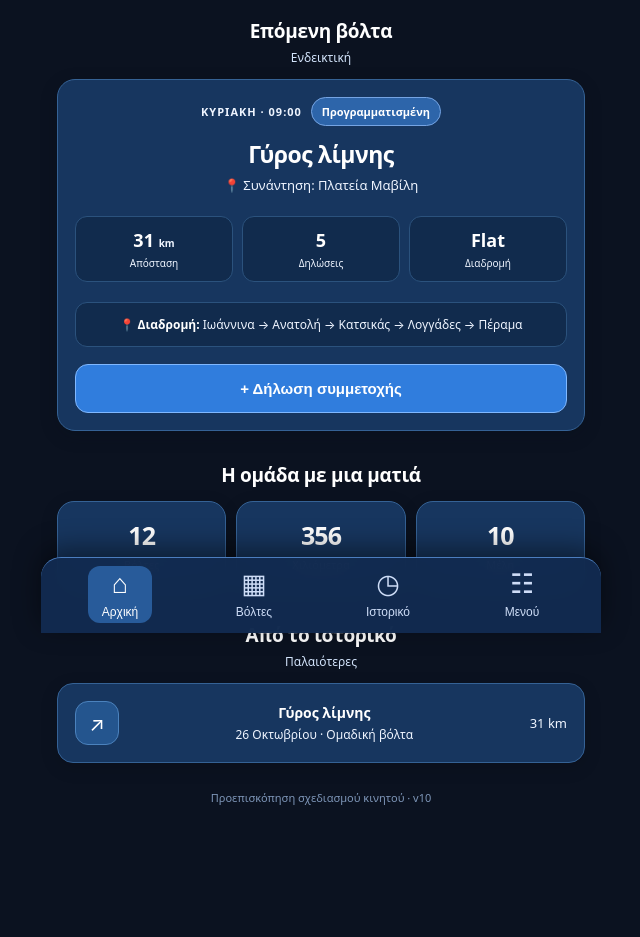
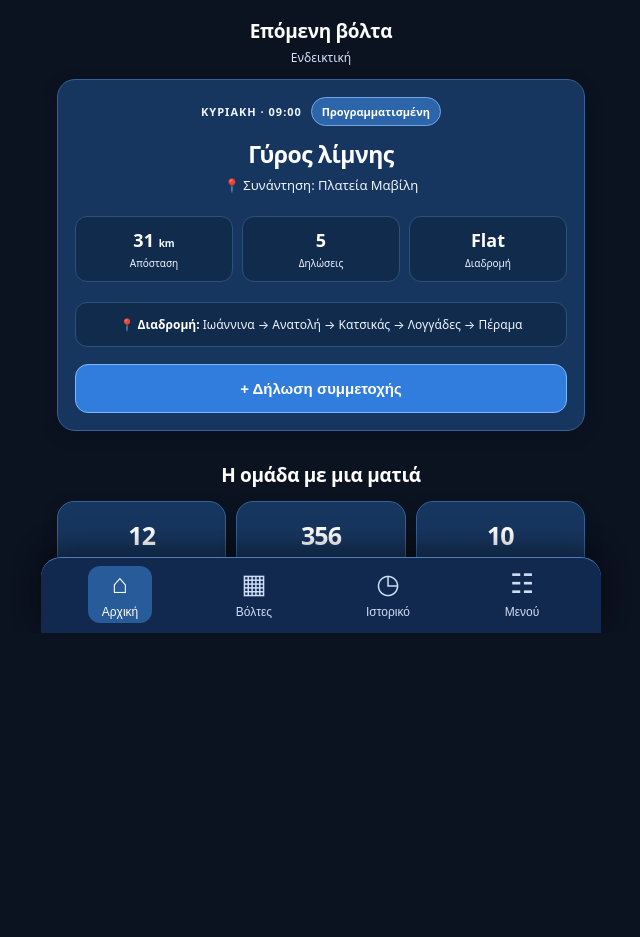
Before and after one commit to seemsfunny21/voltes, a website: page mobile-preview.html in a window 1280 px wide. Shown: the part 167-1104 px from the top of the page, without its empty margins (319-959 px from the left). After the commit the page ends 800 px from the top, so only its background shows below. Drawn offline with Linux system fonts and the light colour scheme.

Commit message:
V11 separate scrollable main content from persistent bottom navigation

```diff
--- a/mobile-preview.html
+++ b/mobile-preview.html
@@ -87,8 +87,15 @@ html{min-height:100%;scroll-padding-bottom:100px}
 .shell{padding-bottom:calc(105px + env(safe-area-inset-bottom,0px))}
 .bottom{position:fixed!important;inset:auto 0 0 0!important;z-index:1000;width:100%;transform:none;isolation:isolate;box-shadow:0 -8px 28px #0007;-webkit-backdrop-filter:blur(16px);backdrop-filter:blur(16px)}
 @supports(height:100dvh){body{min-height:100dvh}}
+
+/* V11 — independent content scroller, fixed navigation outside scroll area */
+html,body{height:100%;height:100dvh;overflow:hidden;overscroll-behavior:none}
+body{display:flex;flex-direction:column;min-height:0}
+.shell{flex:1 1 auto;min-height:0;width:100%;overflow-y:auto;overscroll-behavior-y:contain;-webkit-overflow-scrolling:touch;padding-bottom:16px;scrollbar-width:thin}
+.bottom{position:relative!important;inset:auto!important;flex:0 0 auto;width:100%;max-width:560px;margin:0 auto;padding-bottom:calc(10px + env(safe-area-inset-bottom,0px));z-index:1000;border-radius:0!important}
+@media(min-width:700px){.bottom{border-radius:20px 20px 0 0!important}}
 </style></head><body>
-<div class="shell"><div class="preview">ΠΡΟΕΠΙΣΚΟΠΗΣΗ V10 · ΣΤΑΘΕΡΗ ΠΛΟΗΓΗΣΗ · ΕΝΔΕΙΚΤΙΚΑ ΣΤΟΙΧΕΙΑ</div>
+<div class="shell"><div class="preview">ΠΡΟΕΠΙΣΚΟΠΗΣΗ V11 · ΞΕΧΩΡΙΣΤΗ ΚΥΛΙΣΗ · ΕΝΔΕΙΚΤΙΚΑ ΣΤΟΙΧΕΙΑ</div>
 <header class="top"><div class="emblem"><svg width="30" height="30" viewBox="0 0 24 24" fill="none" stroke="currentColor" stroke-width="1.7" stroke-linecap="round" stroke-linejoin="round" aria-hidden="true"><circle cx="5.5" cy="17.5" r="4"/><circle cx="18.5" cy="17.5" r="4"/><path d="M5.5 17.5 10 8h5l3.5 9.5M5.5 17.5h9L10 8M8 8h4M15 5h2l1 3"/></svg></div><div class="identity"><b>Ποδηλασία στα Ιωάννινα</b><small>Η παρέα μας, οι διαδρομές μας</small></div></header>
 
 <section class="section"><h2>Επόμενη βόλτα</h2><span>Ενδεικτική</span></section>
@@ -101,7 +108,7 @@ html{min-height:100%;scroll-padding-bottom:100px}
 <div class="stats"><div class="stat"><b>12</b><span>Βόλτες</span></div><div class="stat"><b>356</b><span>Χιλιόμετρα</span></div><div class="stat"><b>10</b><span>Μέλη</span></div></div>
 <section class="section"><h2>Από το ιστορικό</h2><span>Παλαιότερες</span></section>
 <article class="history"><div class="ico">↗</div><div class="desc"><b>Γύρος λίμνης</b><small>26 Οκτωβρίου · Ομαδική βόλτα</small></div><em>31 km</em></article>
-<footer style="text-align:center;color:#7e96b8;font-size:11px;padding:27px 0">Προεπισκόπηση σχεδιασμού κινητού · v10</footer>
+<footer style="text-align:center;color:#7e96b8;font-size:11px;padding:27px 0">Προεπισκόπηση σχεδιασμού κινητού · v11</footer>
 </div>
 <nav class="bottom" aria-label="Δοκιμαστική πλοήγηση"><button class="active" onclick="selectTab(this)"><b>⌂</b>Αρχική</button><button onclick="selectTab(this)"><b>▦</b>Βόλτες</button><button onclick="selectTab(this)"><b>◷</b>Ιστορικό</button><button onclick="selectTab(this)"><b>☷</b>Μενού</button></nav><div class="toast" id="toast">Η σελίδα αυτή είναι μόνο προεπισκόπηση εμφάνισης.</div>
 <script>function notify(){let t=document.getElementById('toast');t.style.display='block';setTimeout(()=>t.style.display='none',2500)}function selectTab(e){document.querySelectorAll('.bottom button').forEach(b=>b.classList.remove('active'));e.classList.add('active');notify()}</script>
```
